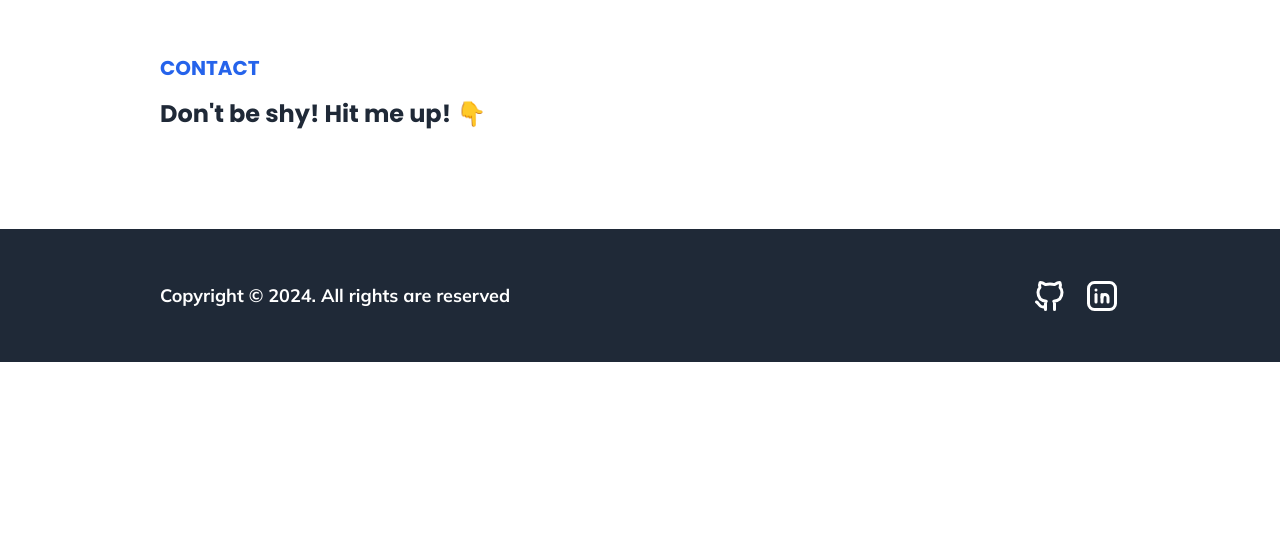
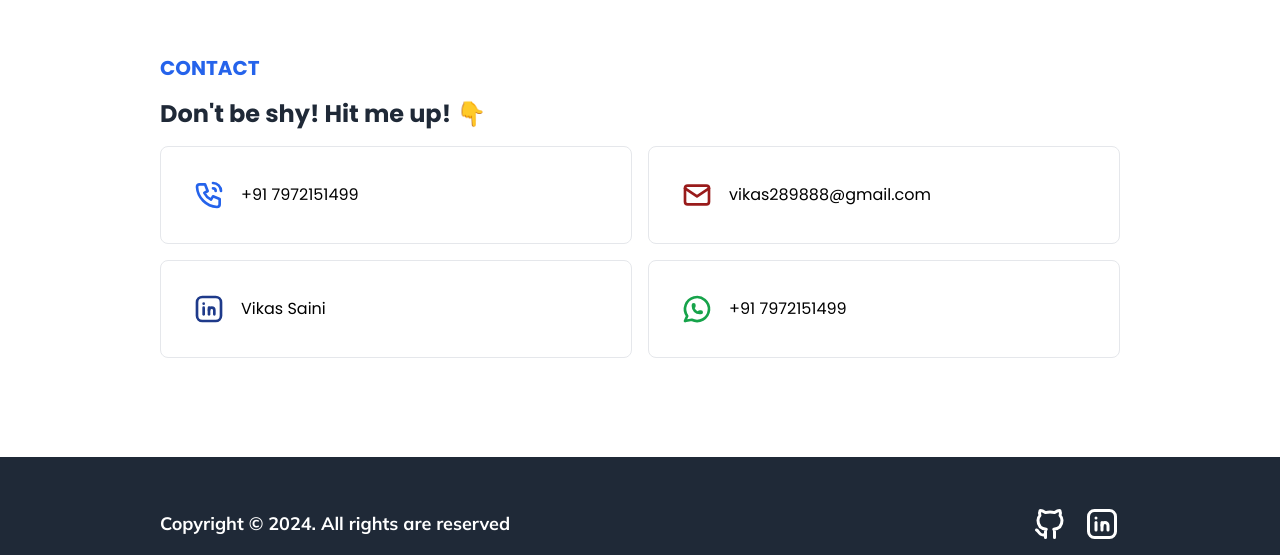
Before and after one commit to vikas-saini-7/portfolio-latest, a React (Create React App) app: page / in a window 1280 px wide. Shown: the part 2817-3372 px from the top of the page. Before the commit the page ends 3179 px from the top, so only its background shows below. Built offline with nearby package versions, Linux system fonts and the light colour scheme; the HTML template or start-up script is replaced by a standard one.

Commit message:
updated contact section

```diff
--- a/src/components/Contact.jsx
+++ b/src/components/Contact.jsx
@@ -1,3 +1,4 @@
+import { IconBrandGmail, IconBrandLinkedin, IconBrandWhatsapp, IconMail, IconPhone, IconPhoneCall } from '@tabler/icons-react'
 import React from 'react'
 
 const Contact = () => {
@@ -6,6 +7,26 @@ const Contact = () => {
       <div className='custom-container'>
         <h1 className='uppercase text-blue-600 font-bold text-xl mb-4'>CONTACT</h1>
         <h2 className='font-bold text-2xl text-gray-800'>Don't be shy! Hit me up! 👇</h2>
+        <div className='flex gap-4 mt-4'>
+          <a href="tel:+917972151499" className='w-1/2 border p-8 rounded-lg flex items-center gap-4'>
+            <IconPhoneCall className='text-blue-600' size={32} />
+            <h1>+91 7972151499</h1>
+          </a>
+          <a href="mailto:vikas289888@gmail.com" className='w-1/2 border p-8 rounded-lg flex items-center gap-4'>
+            <IconMail className='text-red-800' size={32} />
+            <h1>vikas289888@gmail.com</h1>
+          </a>
+        </div>
+        <div className='flex gap-4 mt-4'>
+          <a href="https://www.linkedin.com/in/vikas-saini" className='w-1/2 border p-8 rounded-lg flex items-center gap-4'>
+            <IconBrandLinkedin className='text-blue-900' size={32} />
+            <h1>Vikas Saini</h1>
+          </a>
+          <a href="https://wa.me/917972151499" className='w-1/2 border p-8 rounded-lg flex items-center gap-4'>
+            <IconBrandWhatsapp className='text-green-600' size={32} />
+            <h1>+91 7972151499</h1>
+          </a>
+        </div>
       </div>
     </div>
   )
```
